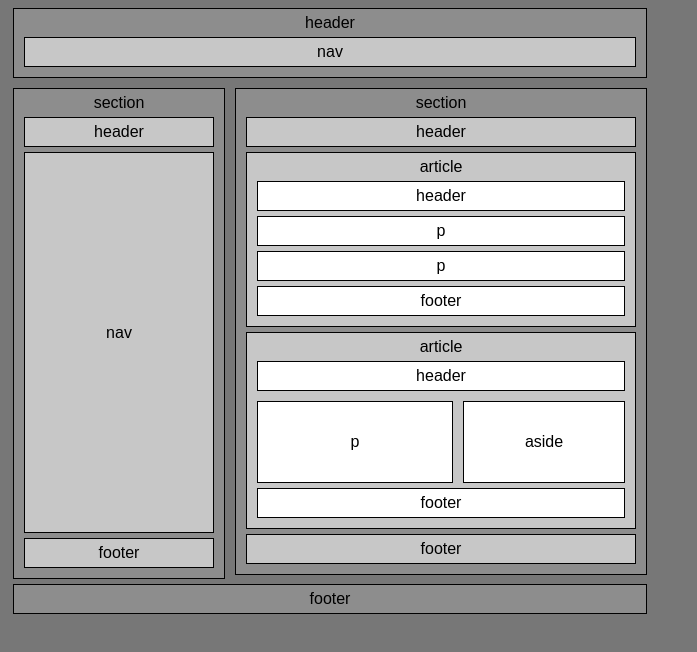
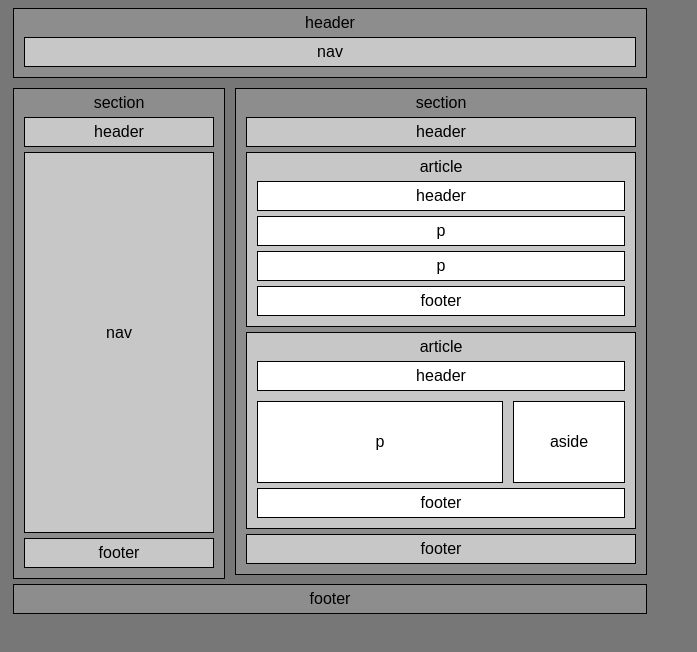
Before and after one commit to HenryFive/HTML-CSS, a plain HTML site: page index.html in a window 1280 px wide. Shown: the whole page, without its empty margins (0-697 px from the left). Drawn offline with Linux system fonts and the light colour scheme.

Commit message:
html and css, corrected p and aside widths of article 2

```diff
--- a/style.css
+++ b/style.css
@@ -79,7 +79,7 @@ body {
 
 #article_2 p{
     float: left;
-    width: 184px;
+    width: 234px;
     height: 70px;
     line-height: 70px;
     background-color: #fff;
@@ -87,7 +87,7 @@ body {
 
 #article_2 aside{
     float: left;
-    width: 150px;
+    width: 100px;
     height: 70px;
     line-height: 70px;
     background-color: #fff;
```
